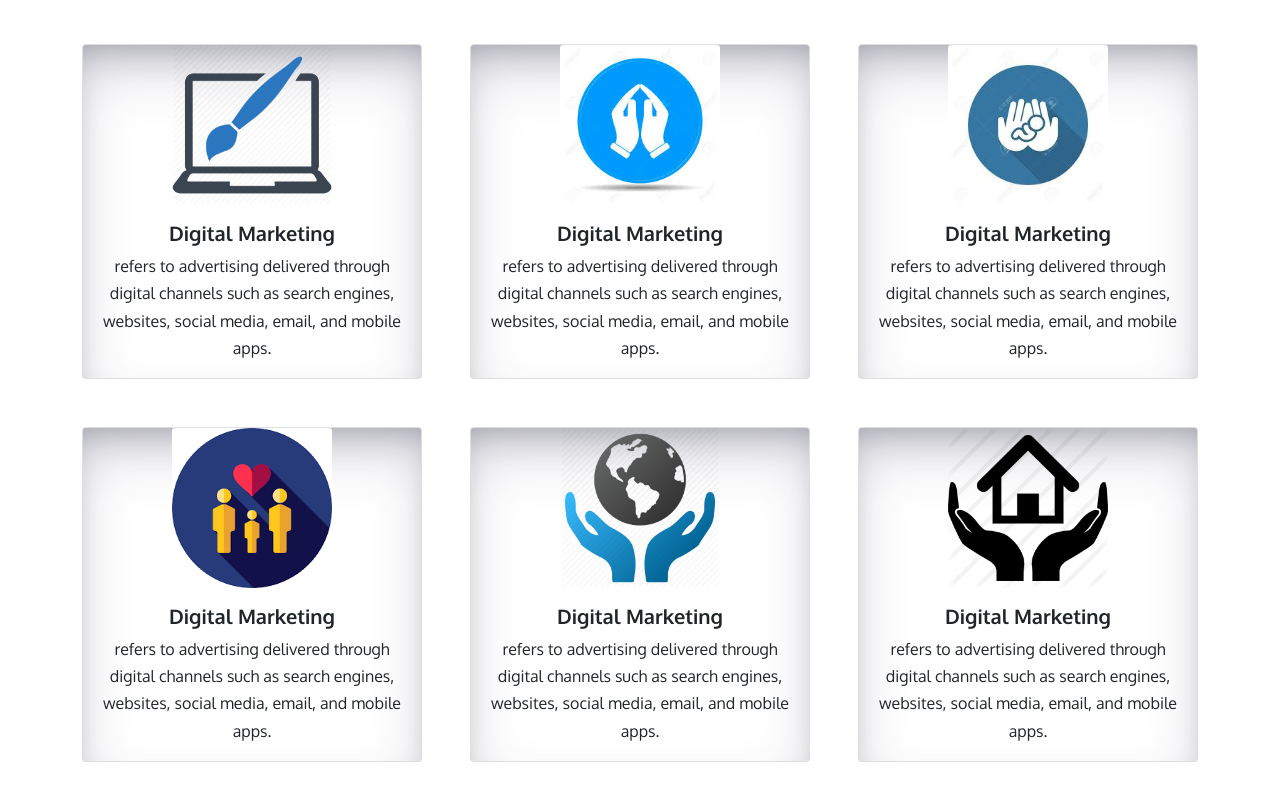
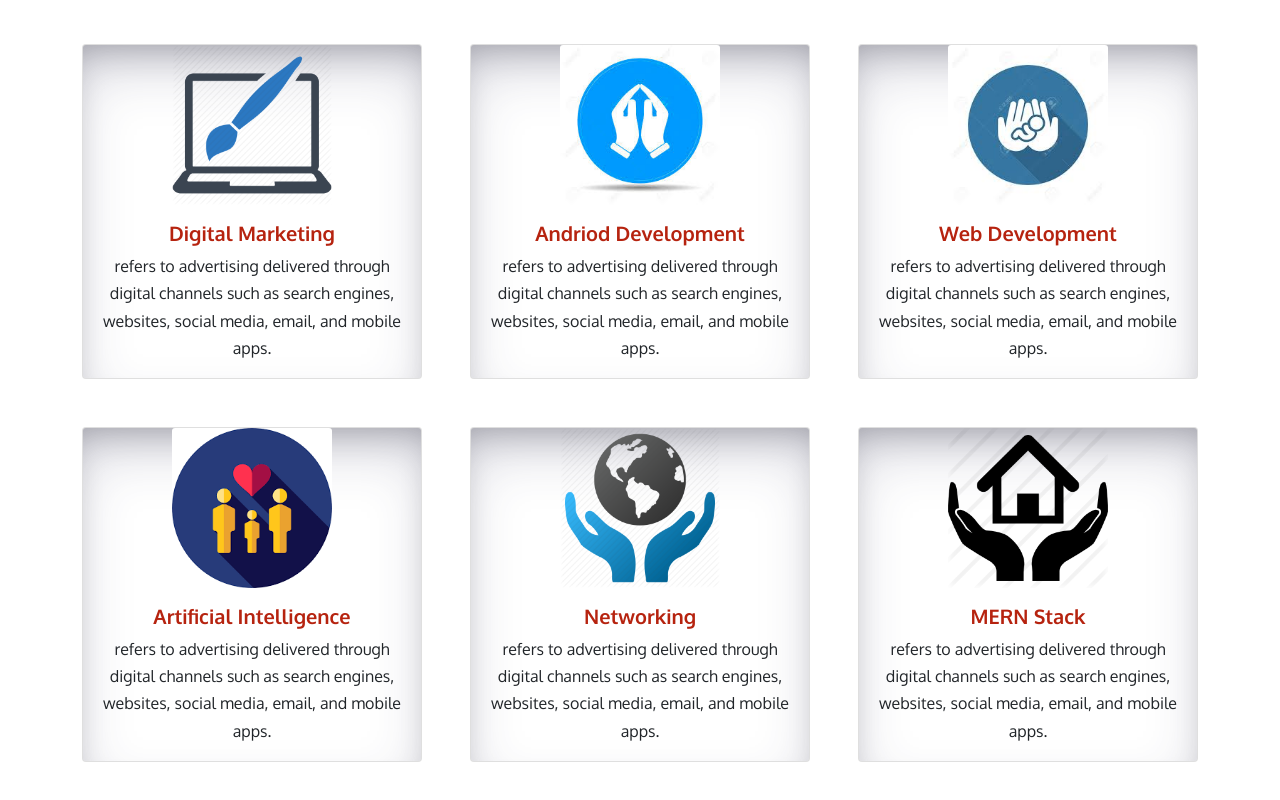
Before and after one commit to YahyaNaeem777/comapany-website-B5, a plain HTML site: page index.html in a window 1280 px wide. Shown: the part 2675-3475 px from the top of the page. Drawn offline with Linux system fonts and the light colour scheme.

Commit message:
updated services cards

```diff
--- a/css/style.css
+++ b/css/style.css
@@ -254,8 +254,10 @@ a{
 
 .services .serviceProvide .card .card-body h5 {
     text-align: center;
+    color: var(--brand-color);
 }
 
 .services .serviceProvide .card .card-body p {
     text-align: center;
+    font-size: 16px;
 }
--- a/index.html
+++ b/index.html
@@ -208,7 +208,7 @@
                     <div class="card">
                         <img src="./images/20.jpg" class="card-img-top" alt="cardImage">
                         <div class="card-body">
-                            <h5 class="card-title">Digital Marketing</h5>
+                            <h5 class="card-title">Andriod Development</h5>
                             <p class="card-text">refers to advertising delivered through digital channels such as search
                                 engines, websites, social media, email, and
                                 mobile apps.</p>
@@ -219,7 +219,7 @@
                     <div class="card">
                         <img src="./images/21.jpg" class="card-img-top" alt="cardImage">
                         <div class="card-body">
-                            <h5 class="card-title">Digital Marketing</h5>
+                            <h5 class="card-title">Web Development</h5>
                             <p class="card-text">refers to advertising delivered through digital channels such as search
                                 engines, websites, social media, email, and
                                 mobile apps.</p>
@@ -230,7 +230,7 @@
                     <div class="card">
                         <img src="./images/24.png" class="card-img-top" alt="cardImage">
                         <div class="card-body">
-                            <h5 class="card-title">Digital Marketing</h5>
+                            <h5 class="card-title">Artificial Intelligence</h5>
                             <p class="card-text">refers to advertising delivered through digital channels such as search
                                 engines, websites, social media, email, and
                                 mobile apps.</p>
@@ -241,7 +241,7 @@
                     <div class="card">
                         <img src="./images/25.png" class="card-img-top" alt="cardImage">
                         <div class="card-body">
-                            <h5 class="card-title">Digital Marketing</h5>
+                            <h5 class="card-title">Networking</h5>
                             <p class="card-text">refers to advertising delivered through digital channels such as search
                                 engines, websites, social media, email, and
                                 mobile apps.</p>
@@ -252,7 +252,7 @@
                     <div class="card">
                         <img src="./images/26.png" class="card-img-top" alt="cardImage">
                         <div class="card-body">
-                            <h5 class="card-title">Digital Marketing</h5>
+                            <h5 class="card-title">MERN Stack</h5>
                             <p class="card-text">refers to advertising delivered through digital channels such as search
                                 engines, websites, social media, email, and
                                 mobile apps.</p>
```
